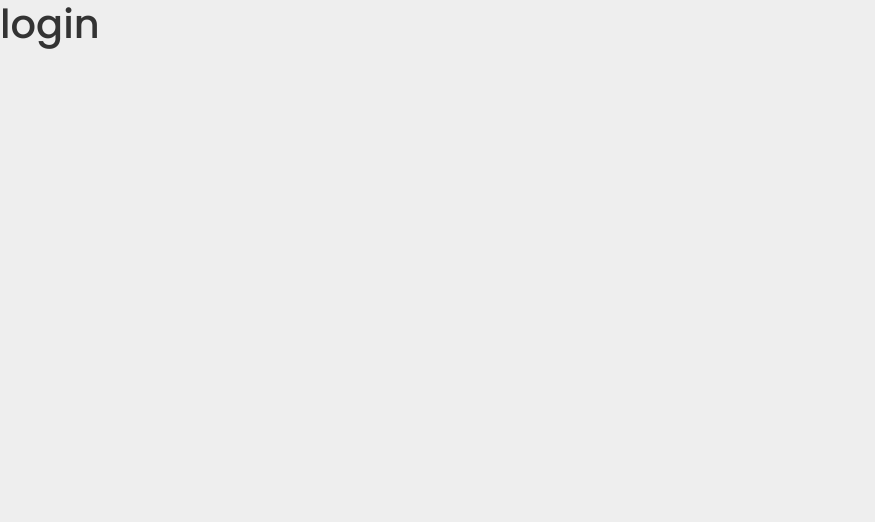
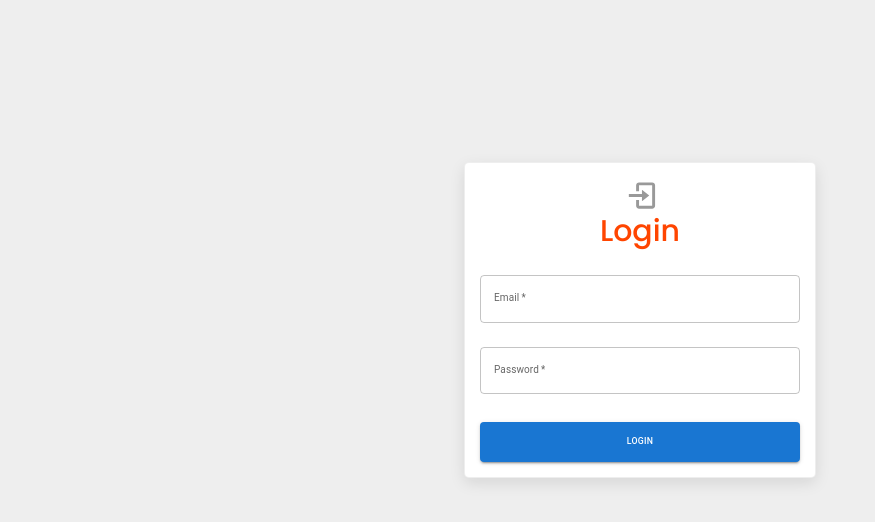
Before and after one commit to btasevski123/warehouse-app, a React (Create React App) app in the folder frontend/: page /login in a window 1280 px wide. Shown: the top 522 px of the page, without its empty margins (0-875 px from the left). Built offline with nearby package versions, Linux system fonts and the light colour scheme; the HTML template or start-up script is replaced by a standard one.

Commit message:
feat: create header + footer + layout + card components

```diff
--- /dev/null
+++ b/frontend/src/components/card/Card.js
@@ -0,0 +1,7 @@
+import styles from "./Card.module.scss";
+
+const Card = ({ children, cardClass }) => {
+  return <div className={`${styles.card} ${cardClass}`}>{children}</div>;
+};
+
+export default Card;
--- /dev/null
+++ b/frontend/src/components/card/Card.module.scss
@@ -0,0 +1,6 @@
+.card {
+  border: 1px solid transparent;
+  border-radius: 5px;
+  box-shadow: var(--box-shadow);
+  overflow: hidden;
+}
--- a/frontend/src/pages/auth/Login.js
+++ b/frontend/src/pages/auth/Login.js
@@ -1,9 +1,59 @@
 import React from "react";
+import styles from "./auth.module.scss";
+import { BiLogIn } from "react-icons/bi";
+import Card from "../../components/card/Card";
+import { Link } from "react-router-dom";
+import Button from '@mui/material/Button';
+import TextField from '@mui/material/TextField';
+
 
 const Login = () => {
 
+
   return (
-  <h1>login</h1>
+    <div className={`container ${styles.auth}`}>
+      <Card>
+        <div className={styles.form}>
+          <div className="--flex-center">
+            <BiLogIn size={35} color="#999" />
+          </div>
+          <h2>Login</h2>
+
+          <form>
+            <TextField
+              type="email"
+              label="Email"
+              variant="outlined"
+              required
+              fullWidth
+              margin="normal"
+              name="email"
+            />
+            <TextField
+              type="password"
+              label="Password"
+              variant="outlined"
+              required
+              fullWidth
+              margin="normal"
+              name="password"
+            />
+            <Button
+              type="submit"
+              variant="contained"
+              color="primary"
+              fullWidth
+              sx={{
+                height: '40px',
+                marginTop: '20px',
+              }}
+            >
+              Login
+            </Button>
+          </form>
+        </div>
+      </Card>
+    </div>
   );
 };
 
--- /dev/null
+++ b/frontend/src/pages/auth/auth.module.scss
@@ -0,0 +1,44 @@
+.auth {
+  min-height: 80vh;
+  display: flex;
+  justify-content: center;
+  align-items: center;
+
+  .img {
+    animation: slide-down 0.5s ease;
+  }
+
+  .form {
+    width: 35rem;
+    padding: 1.5rem;
+    animation: slide-up 0.5s ease;
+    background-color: #fff;
+    h2 {
+      color: var(--color-danger);
+      text-align: center;
+    }
+  }
+
+  @keyframes slide-up {
+    0% {
+      transform: translateY(-5rem);
+    }
+    100% {
+      transform: translateY(0);
+    }
+  }
+  @keyframes slide-down {
+    0% {
+      transform: translateY(5rem);
+    }
+    100% {
+      transform: translateY(0);
+    }
+  }
+}
+
+@media screen and (max-width: 700px) {
+  .img {
+    display: none;
+  }
+}
```
Also changed, not shown: frontend/src/components/footer/Footer.js (added, +11 -0 lines), frontend/src/components/header/Header.js (added, +34 -0 lines), frontend/src/components/layout/Layout.js (added, +17 -0 lines).
